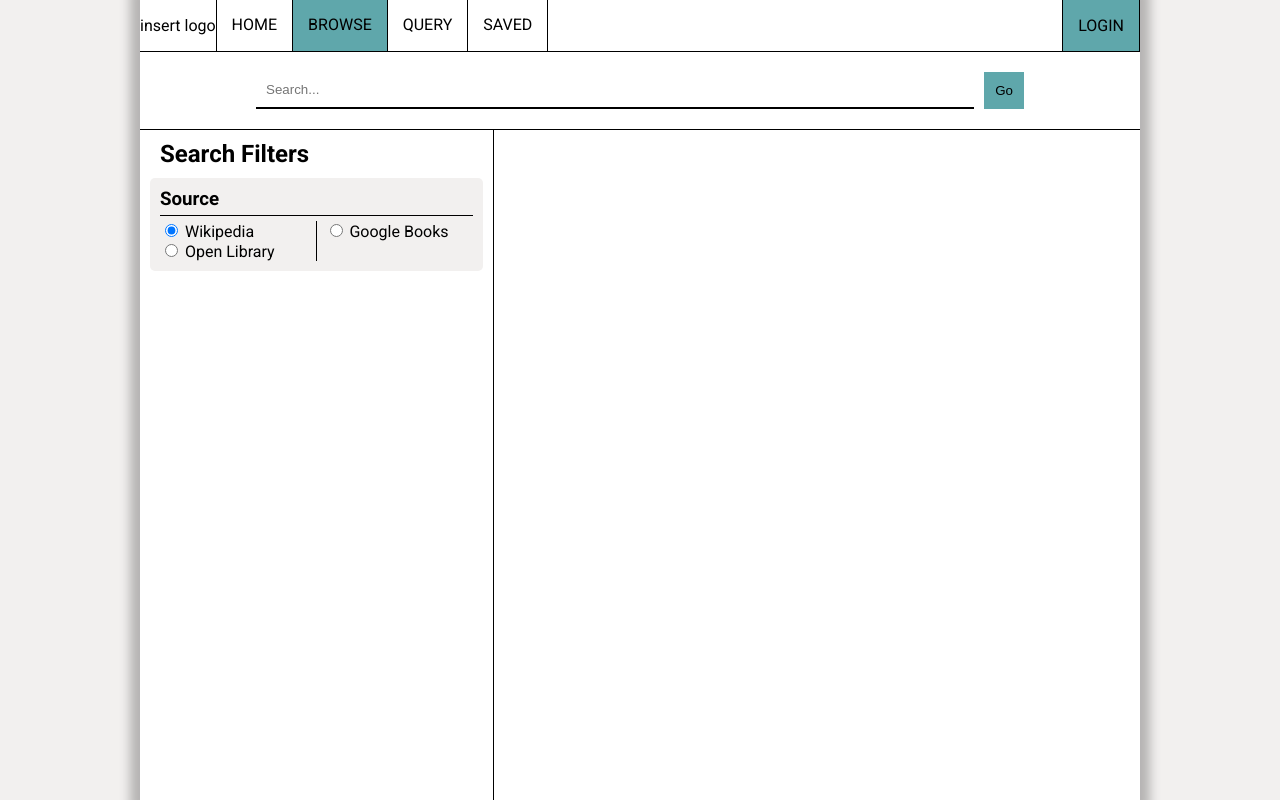
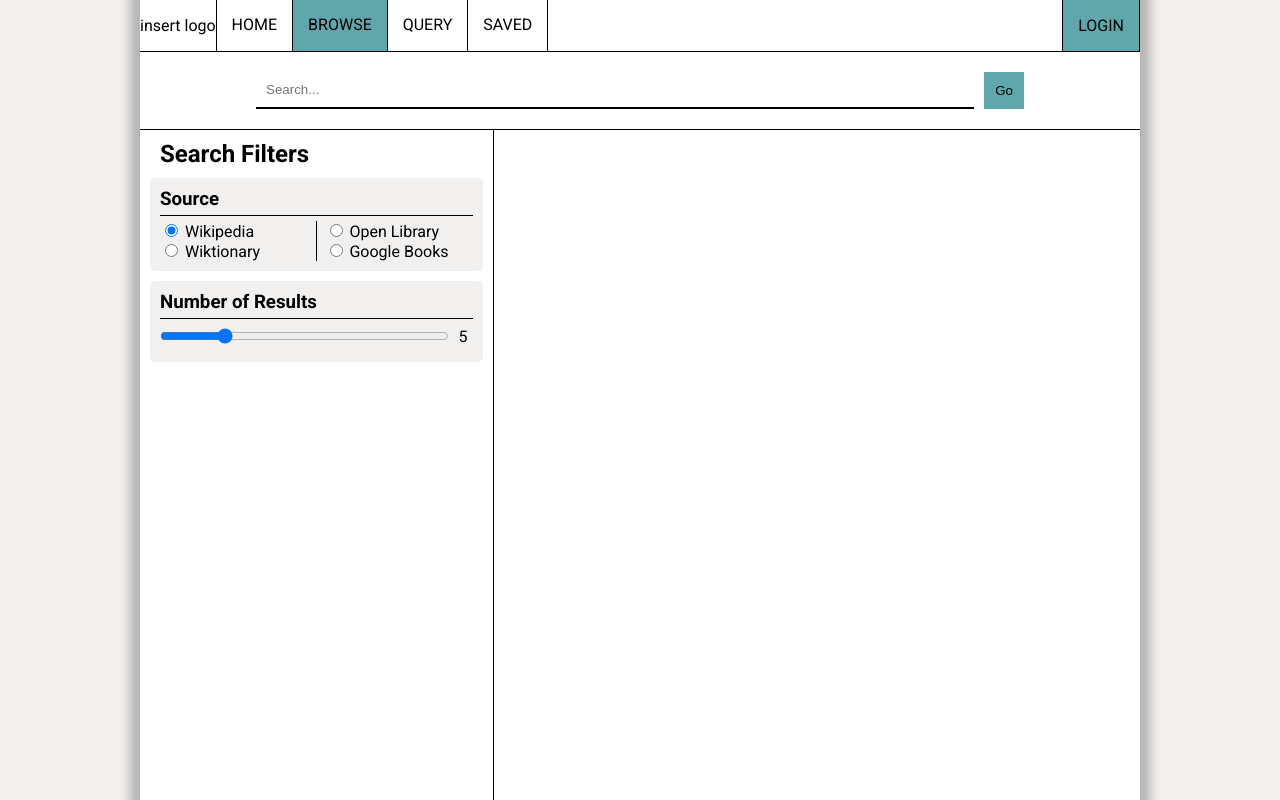
Before and after one commit to lvoz2/weblib, a Flask app: page /browse in a window 1280 px wide. Run offline with Flask 3, Linux system fonts and the light colour scheme; some web fonts are replaced.

Commit message:
Added a slider controlling the number of returned results

```diff
--- a/app.py
+++ b/app.py
@@ -3,10 +3,12 @@
 import pathlib
 from typing import Optional
 from urllib import parse
+
 import flask
+import flask_session
 import flask_sqlalchemy
-import flask_session
-from src import db, search as search_funcs
+from src import db
+from src import search as search_funcs
 
 app = flask.Flask(__name__, instance_path=str(pathlib.Path().absolute()))
 
@@ -43,16 +45,27 @@ def browse() -> str:
         filters=[
             {
                 "title": "Source",
-                "radio_id": "sourceRadio",
+                "id": "sourceRadio",
                 "name": "source",
                 "default": "wikipedia",
                 "type": "radio",
                 "options": [
-                    {"radio_id": "wikipedia", "name": "Wikipedia"},
-                    {"radio_id": "openLib", "name": "Open Library"},
-                    {"radio_id": "gbooks", "name": "Google Books"},
+                    {"id": "wikipedia", "name": "Wikipedia"},
+                    {"id": "wiktionary", "name": "Wiktionary"},
+                    {"id": "openLib", "name": "Open Library"},
+                    {"id": "gbooks", "name": "Google Books"},
                 ],
-            }
+            },
+            {
+                "title": "Number of Results",
+                "id": "resultsSlider",
+                "name": "Number of Results: ",
+                "default": 5,
+                "type": "range",
+                "min": 1,
+                "max": 20,
+                "step": 1,
+            },
         ],
         logged_in=logged_in,
     )
@@ -125,7 +138,8 @@ def send() -> (
         if isinstance(platform_id, str):
             return {
                 "status": False,
-                "error": "platform_id must be provided as an object with key-value pairs",
+                "error": "platform_id must be provided as an object with "
+                + "key-value pairs",
             }
         if email is None:
             return {"status": False, "error": "No email provided"}
@@ -144,7 +158,7 @@ def send() -> (
             saved_items: Optional[
                 list[dict[str, str | bool | int | dict[str, str]]]
             ] = db.get_saved_items(user["id"])
-        except ValueError as e:
+        except ValueError:
             return {"status": False, "error": "Failed to properly login"}
         return {"status": True, "saved": saved_items}
     except Exception as e:
--- a/src/db.py
+++ b/src/db.py
@@ -1,8 +1,8 @@
 from typing import Any, Optional, Sequence
+
 import sqlalchemy
 from sqlalchemy import orm
 from sqlalchemy.ext import mutable
-
 
 engine = sqlalchemy.create_engine("sqlite:///server.db")
 
--- a/src/search.py
+++ b/src/search.py
@@ -1,6 +1,7 @@
 """Collection of functions to search various 3rd-party sites"""
 
 from typing import Optional
+
 import requests
 from src import db
 
--- a/static/css/browse.css
+++ b/static/css/browse.css
@@ -97,7 +97,28 @@ main {
     margin: 5px 0;
 }
 
-.filter-options {
+.filter-options[data-type="radio"] {
     column-count: 2;
     column-rule: 1px solid var(--text-colour);
 }
+
+.filter-option input[type="range"] {
+    height: 1.5rem;
+    width: calc(100% - 1.5rem);
+    margin: 0;
+}
+
+.filter-range-label {
+    height: 1.5rem;
+    width: 1.25rem;
+    display: inline-block;
+    vertical-align: top;
+}
+
+.filter-range-label * {
+    top: 50%;
+    left: 50%;
+    transform: translate(-50%,-50%);
+    position: relative;
+    display: inline-block;
+}
--- a/static/js/search.js
+++ b/static/js/search.js
@@ -3,7 +3,8 @@
 import { wrapCards, createCard } from "./card.js";
 
 function init() {
-    document.getElementById("searchBtn").addEventListener("click", search)
+    document.getElementById("searchBtn").addEventListener("click", search);
+    document.getElementById("resultsSlider").addEventListener("input", resultsSlider);
 }
 
 
@@ -18,6 +19,7 @@ async function search(e) {
                 break;
         }
     }
+    const num_results = parseInt(document.getElementById("resultsSliderLabel").innerText);
     const json = await fetch("/api/browse/search", {
         method: "POST",
         headers: {
@@ -25,7 +27,7 @@ async function search(e) {
         },
         body: JSON.stringify({
             "query": query,
-            num_results: 5,
+            num_results: num_results,
             filters: filterData
         })
     }).then(res => res.json()).then(json => {
@@ -43,6 +45,10 @@ async function search(e) {
     wrapCards()
 }
 
+function resultsSlider(e) {
+    e.target.nextElementSibling.children[0].innerText = e.target.value;
+}
+
 if (document.readyState !== "loading") {
     init()
 } else {
--- a/templates/browse.html
+++ b/templates/browse.html
@@ -24,12 +24,21 @@
             <h3>{{ filter.title }}</h3>
             <div class="filter-not-title">
                 <form class="filter-options" name="{{ filter.name }}" data-type="{{ filter.type }}">
+                    {% if filter.type == "radio" %}
                     {% for option in filter.options %}
                     <div class="filter-option">
-                        <input type="radio" id="{{ option.radio_id }}" name="{{ filter.name }}" value="{{ option.radio_id }}"{% if option.radio_id == filter.default %} checked{% endif %}>
-                        <label for="{{ option.radio_id }}">{{ option.name }}</label>
+                        <input type="radio" id="{{ option.id }}" name="{{ filter.name }}" value="{{ option.id }}"{% if option.id == filter.default %} checked{% endif %}>
+                        <label for="{{ option.id }}">{{ option.name }}</label>
                     </div>
                     {% endfor %}
+                    {% elif filter.type == "range" %}
+                    <div class="filter-option">
+                        <input type="range" id="{{ filter.id }}" name="{{ filter.name }}" min="{{ filter.min }}" max="{{ filter.max }}" value="{{ filter.default }}" step="{{ filter.step }}">
+                        <div class="filter-range-label">
+                            <label id="{{ filter.id }}Label" for="{{ filter.id }}">{{ filter.default }}</label>
+                        </div>
+                    </div>
+                    {% endif %}
                 </form>
             </div>
         </div>
@@ -42,3 +51,19 @@
     </div>
 </div>
 {% endblock %}
+{% block scripts %}
+<script>
+    // IIFE because this kills variables after finishing
+    (function() {
+        let init = function() {
+            let el = document.getElementById("resultsSlider");
+            el.nextElementSibling.children[0].innerText = el.value;
+        }
+        if (document.readyState !== "loading") {
+            init()
+        } else {
+            document.addEventListener("DOMContentLoaded", init);
+        }
+    })();
+</script>
+{% endblock %}
```
